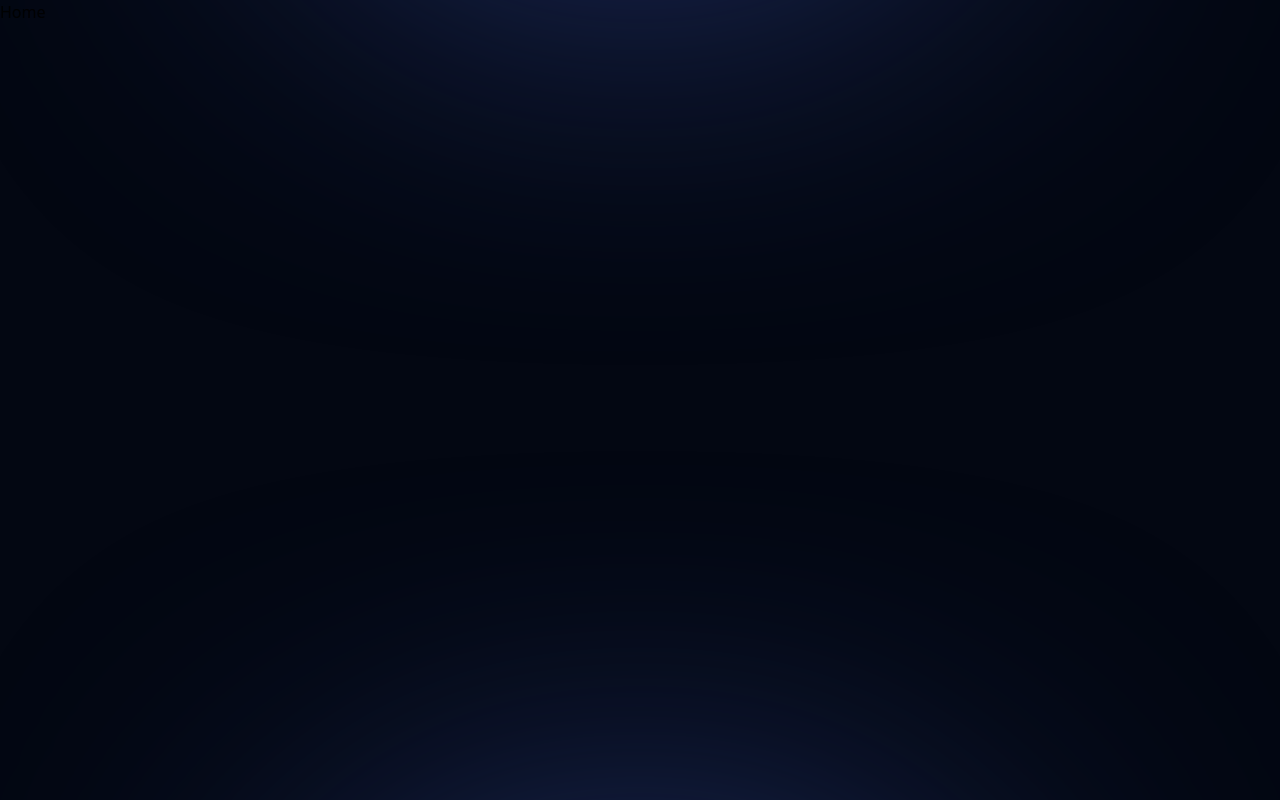
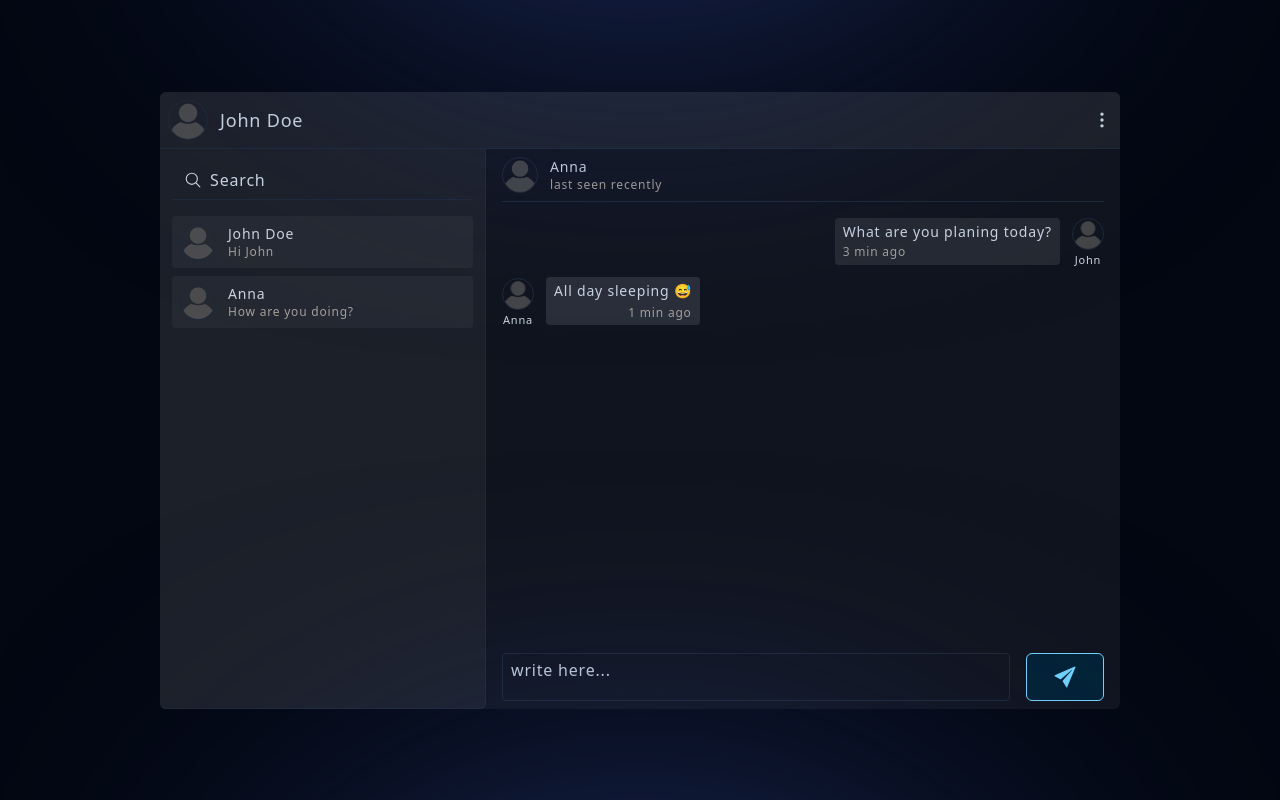
Before and after one commit to Webprojon/talkio-chat-app, a React (Vite) app in the folder client/: page / in a window 1280 px wide. Built offline with nearby package versions, Linux system fonts and the light colour scheme; the HTML template or start-up script is replaced by a standard one.

Commit message:
style: layout is done

```diff
--- a/client/src/App.tsx
+++ b/client/src/App.tsx
@@ -5,7 +5,7 @@ import Register from "./pages/Register";
 
 export default function App() {
 	return (
-		<div className="h-screen select-none bg-[#030712]">
+		<div className="flex-center h-screen leading-none select-none tracking-wider text-slate-300 bg-[#030712]">
 			<Routes>
 				<Route path="/" element={<Home />} />
 				<Route path="/sign-in" element={<Login />} />
--- a/client/src/components/Chat.tsx
+++ b/client/src/components/Chat.tsx
@@ -1,3 +1,18 @@
+import Messages from "./Messages";
+import SendMessage from "./SendMessage";
+
 export default function Chat() {
-  return <div>Chat</div>;
+	return (
+		<div className="flex flex-col gap-4 flex-2 px-4 py-2">
+			<div className="flex items-center gap-3 border-b pb-2">
+				<img src="./noavatar.png" alt="user img" className="w-9 h-9 rounded-full object-cover border" />
+				<div className="flex flex-col">
+					<span className="text-sm font-medium">Anna</span>
+					<p className="text-xs text-stone-400">last seen recently</p>
+				</div>
+			</div>
+			<Messages />
+			<SendMessage />
+		</div>
+	);
 }
--- /dev/null
+++ b/client/src/components/Header.tsx
@@ -0,0 +1,13 @@
+import { HiOutlineDotsVertical } from "react-icons/hi";
+
+export default function Header() {
+	return (
+		<div className="flex justify-between items-center border-b p-2 rounded-t-md bg-[#1C2029]">
+			<div className="flex-center gap-3">
+				<img src="./noavatar.png" alt="user img" className="w-10 h-10 rounded-full object-cover border" />
+				<span className="text-lg font-medium">John Doe</span>
+			</div>
+			<HiOutlineDotsVertical className="size-5 cursor-pointer" />
+		</div>
+	);
+}
--- /dev/null
+++ b/client/src/components/Messages.tsx
@@ -0,0 +1,29 @@
+export default function Messages() {
+	//const MESSAGES = [{}];
+
+	return (
+		<div className="flex flex-col gap-3 flex-2 w-full">
+			<div className="flex self-end gap-3 max-w-[50%]">
+				<div className="px-2 py-1 rounded-sm bg-[#252932]">
+					<p className="text-sm font-light">What are you planing today?</p>
+					<span className="pt-1 text-xs font-light text-stone-400">3 min ago</span>
+				</div>
+				<div className="flex items-center justify-end flex-col gap-1">
+					<img src="./noavatar.png" alt="user img" className="w-8 h-8 rounded-full object-cover border" />
+					<span className="text-[11px] font-light">John</span>
+				</div>
+			</div>
+
+			<div className="flex flex-row-reverse self-start gap-3 max-w-[50%]">
+				<div className="flex flex-col px-2 py-1 rounded-sm bg-[#292e39]">
+					<p className="text-sm font-light">All day sleeping 😅</p>
+					<span className="self-end pt-1 text-xs font-light text-stone-400">1 min ago</span>
+				</div>
+				<div className="flex items-center justify-end flex-col gap-1">
+					<img src="./noavatar.png" alt="user img" className="w-8 h-8 rounded-full object-cover border" />
+					<span className="text-[11px] font-light">Anna</span>
+				</div>
+			</div>
+		</div>
+	);
+}
--- /dev/null
+++ b/client/src/components/SendMessage.tsx
@@ -0,0 +1,21 @@
+import { IoIosSend } from "react-icons/io";
+
+export default function SendMessage() {
+	const handleSubmit = (e: React.FormEvent) => {
+		e.preventDefault();
+	};
+
+	return (
+		<form onSubmit={handleSubmit} className="flex gap-4">
+			<textarea
+				name="sendMessage"
+				id="sendMessage"
+				placeholder="write here..."
+				className="font-light flex-1 h-12 p-2 border rounded-sm outline-0 placeholder-color"
+			></textarea>
+			<button className="px-6 btn">
+				<IoIosSend className="size-7" />
+			</button>
+		</form>
+	);
+}
--- a/client/src/components/Sidebar.tsx
+++ b/client/src/components/Sidebar.tsx
@@ -1,3 +1,35 @@
+import { IoSearchOutline } from "react-icons/io5";
+
 export default function Sidebar() {
-	return <div>Sidebar</div>;
+	const STATIC_DATA = [
+		{
+			id: 1,
+			name: "John Doe",
+			lastMessage: "Hi John",
+		},
+		{
+			id: 2,
+			name: "Anna",
+			lastMessage: "How are you doing?",
+		},
+	];
+
+	return (
+		<div className="flex flex-col gap-2 flex-1 rounded-b-md border-r border-b p-3 bg-[#1C2029]">
+			<div className="flex items-center gap-2 px-3 py-2 mb-2 border-b">
+				<IoSearchOutline className="size-5" />
+				<input type="text" name="search" id="search" placeholder="Search" autoComplete="off" className="w-full outline-none placeholder-color" />
+			</div>
+
+			{STATIC_DATA.map(({ id, name, lastMessage }) => (
+				<div key={id} className="flex items-center gap-3 rounded-sm p-2 cursor-pointer transition-all bg-[#252932] hover:bg-[#2a2e38]">
+					<img src="./noavatar.png" alt="user img" className="w-9 h-9 rounded-full object-cover border" />
+					<div className="flex flex-col">
+						<span className="text-sm font-medium">{name}</span>
+						<p className="text-xs text-stone-400">{lastMessage}</p>
+					</div>
+				</div>
+			))}
+		</div>
+	);
 }
--- a/client/src/components/auth/AuthLayout.tsx
+++ b/client/src/components/auth/AuthLayout.tsx
@@ -4,7 +4,7 @@ import type { AuthLayoutProps } from "../../lib/types";
 
 export default function AuthLayout({ subtitle, children }: AuthLayoutProps) {
 	return (
-		<motion.section initial={{ opacity: 0 }} animate={{ opacity: 1 }} transition={{ duration: 0.4 }} className="min-h-screen flex-center tracking-wider">
+		<motion.section initial={{ opacity: 0 }} animate={{ opacity: 1 }} transition={{ duration: 0.4 }} className="min-h-screen flex-center">
 			<div className="flex-center flex-wrap gap-10">
 				<div className="flex-center flex-col sm:gap-y-4 flex-1 text-slate-300">
 					<div className="flex-center gap-3 text-sky-300">
--- a/client/src/index.css
+++ b/client/src/index.css
@@ -6,7 +6,7 @@ textarea {
 
 /* TAILWIND CUSTOM STYLES */
 .placeholder-color::placeholder {
-	@apply text-slate-400;
+	@apply text-slate-300;
 }
 
 .bg-opacity {
--- a/client/src/pages/Home.tsx
+++ b/client/src/pages/Home.tsx
@@ -1,3 +1,15 @@
+import Chat from "../components/Chat";
+import Header from "../components/Header";
+import Sidebar from "../components/Sidebar";
+
 export default function Home() {
-	return <div>Home</div>;
+	return (
+		<div className="rounded-md w-240 bg-[#10141E]">
+			<Header />
+			<div className="flex h-140">
+				<Sidebar />
+				<Chat />
+			</div>
+		</div>
+	);
 }
```
Also changed, not shown: client/public/noavatar.png (added).
